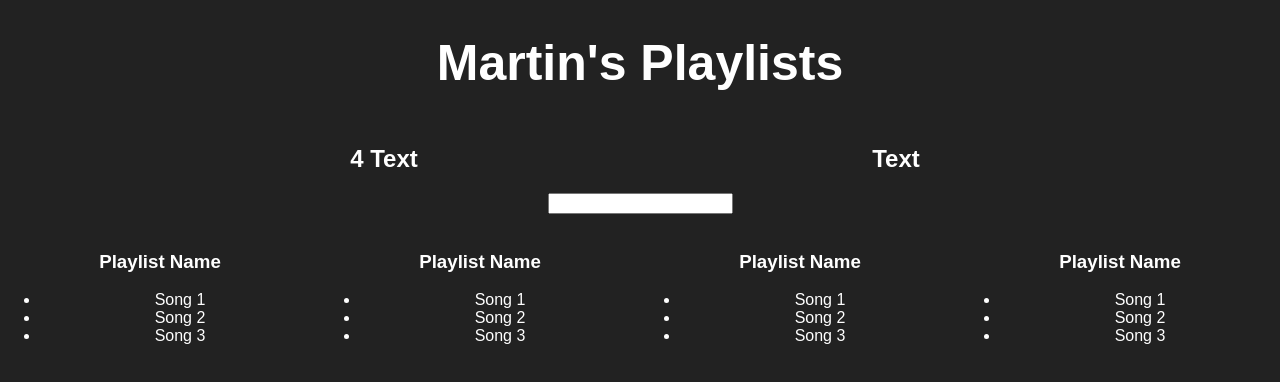
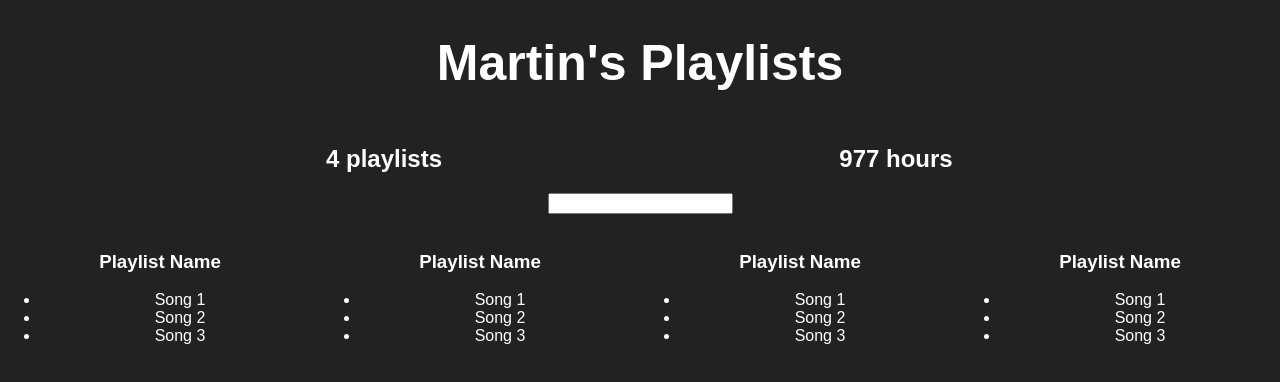
Before and after one commit to marting1777/spotify-api, a React app: page / in a window 1280 px wide. Shown: the top 382 px of the page. Built offline with nearby package versions, Linux system fonts and the light colour scheme.

Commit message:
Added fake server data

```diff
--- a/src/App.js
+++ b/src/App.js
@@ -12,19 +12,35 @@ let fakeServerData = {
     playlists: [
       {
         name: 'My Favorites',
-        songs: ['Sin Pijama', 'Sirenas', 'Rewrite the stars']
+        songs: [
+          {name: 'Sin Pijama', duration: 1234},
+          {name: 'Sirenas', duration: 7865},
+          {name: 'Rewrite the stars', duration: 3456}
+        ]
       },
       {
         name: 'Rock Nacional',
-        songs: ['Tan Distintos', 'Señales', 'Creo']
+        songs: [
+          {name: 'Tan Distintos', duration: 3645},
+          {name: 'Señales', duration: 945},
+          {name: 'Creo', duration: 7623}
+        ]
       },
       {
         name: 'Reggae',
-        songs: ['Tu sin mi', 'Nada', 'Hoja en blanco']
+        songs: [
+          {name: 'Tu sin mi', duration: 2312},
+          {name: 'Nada', duration: 8563},
+          {name: 'Hoja en blanco', duration: 5876}
+        ]
       },
       {
         name: 'Baile',
-        songs: ['Clandestino', 'No es justo', 'Unica']
+        songs: [
+          {name: 'Clandestino', duration: 543},
+          {name: 'No es justo', duration: 9832},
+          {name: 'Unica', duration: 6754}
+        ]
       }
     ]
   }
@@ -51,7 +67,8 @@ class App extends Component {
           </h1>
           <PlaylistCounter
             playlists={this.state.serverData.user.playlists}/>
-          <HoursCounter />
+          <HoursCounter
+            playlists={this.state.serverData.user.playlists}/>
           <Filter />
           <Playlist />
           <Playlist />
--- a/src/components/HoursCounter/HoursCounter.js
+++ b/src/components/HoursCounter/HoursCounter.js
@@ -3,9 +3,18 @@ import classes from './HoursCounter.css'
 
 class HoursCounter extends Component {
     render() {
+
+        let allSongs = this.props.playlists.reduce((songs, eachPlaylist) => {
+            return songs.concat(eachPlaylist.songs)
+        }, [])
+
+        let totalDuration = allSongs.reduce((sum, eachSong) => {
+            return sum + eachSong.duration
+        }, 0)
+
         return (
             <div className={classes.Menu}>
-                <h2 className={classes.Titulo}>{this.props.playlists && this.props.playlists.length} Text</h2>
+                <h2 className={classes.Titulo}>{Math.round(totalDuration / 60)} hours</h2>
             </div>
         )
     }
--- a/src/components/PlaylistCounter/PlaylistCounter.js
+++ b/src/components/PlaylistCounter/PlaylistCounter.js
@@ -5,7 +5,7 @@ class PlaylistCounter extends Component {
     render () {
         return (
             <div className={classes.Menu}>
-                <h2 className={classes.Titulo}>{this.props.playlists && this.props.playlists.length} Text</h2>
+                <h2 className={classes.Titulo}>{this.props.playlists.length} playlists</h2>
             </div>
         )
     }
```
